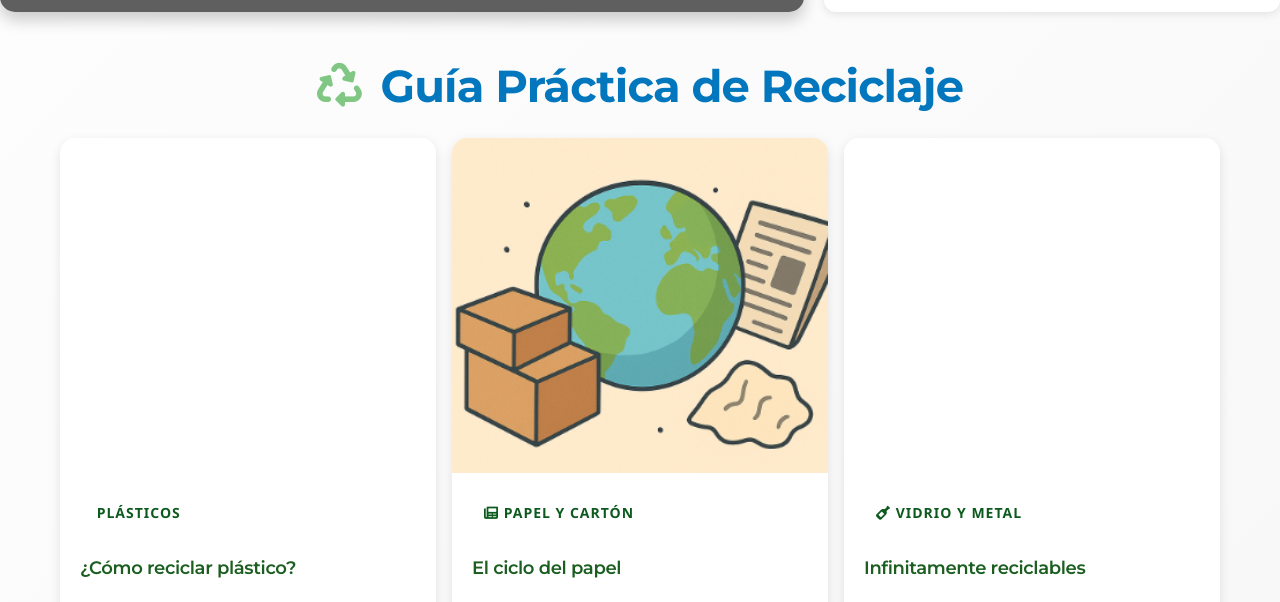
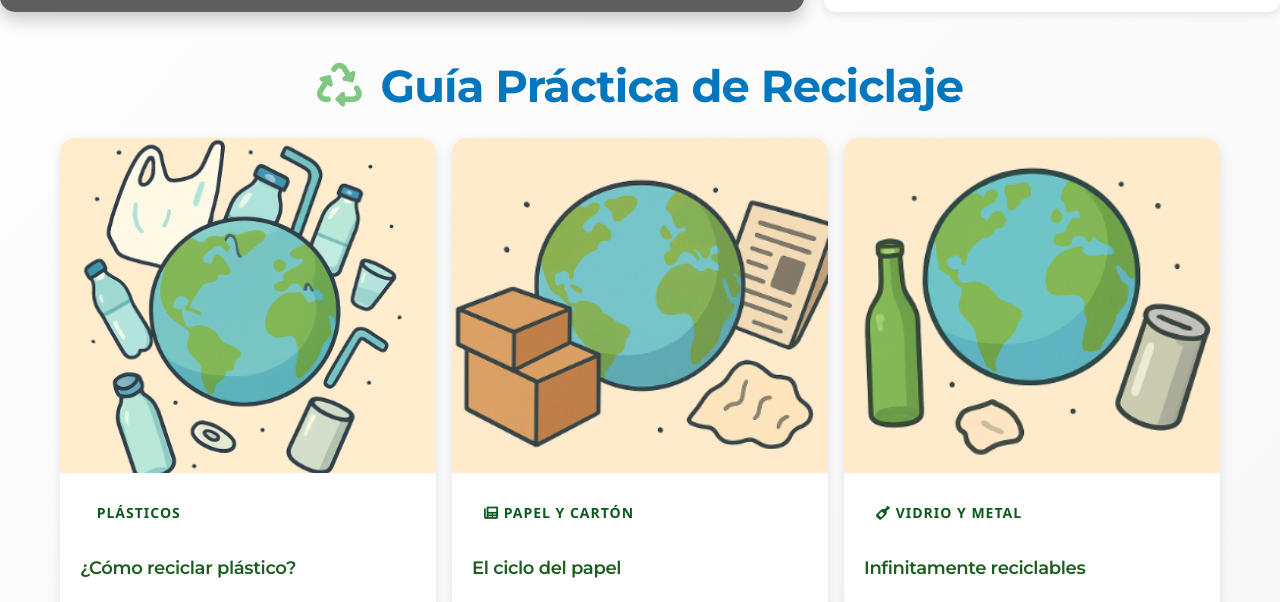
Before and after one commit to Alejosbar/ChaosProyect, a plain HTML site: page medio-ambiente.html in a window 1280 px wide. Shown: the part 690-1292 px from the top of the page. Drawn offline with nearby package versions, Linux system fonts and the light colour scheme; the site is published under a folder, as on GitHub Pages, so addresses that start at the root find nothing; some icons are missing.

Commit message:
Todas las imagenes

```diff
--- a/medio-ambiente.html
+++ b/medio-ambiente.html
@@ -88,7 +88,7 @@
         <h2 class="text-center mb-4"><i class="fas fa-recycle"></i> Guía Práctica de Reciclaje</h2>
     <section class="grid">
       <article class="card">
-        <div class="thumb" style="background-image: url('/img/plasticos.png'); height: 335px;"></div>
+        <div class="thumb" style="background-image: url('img/plasticos.png'); height: 335px;"></div>
         <div class="content">
           <div class="kicker"><i class="fas fa-bottle-water"></i> Plásticos</div>
           <h3>¿Cómo reciclar plástico?</h3>
@@ -106,7 +106,7 @@
         </div>
       </article>
       <article class="card">
-        <div class="thumb" style="background-image: url('/img/Basureroproyecto.png'); height: 335px;"></div>
+        <div class="thumb" style="background-image: url('img/Basureroproyecto.png'); height: 335px;"></div>
         <div class="content">
           <div class="kicker"><i class="fas fa-wine-bottle"></i> Vidrio y Metal</div>
           <h3>Infinitamente reciclables</h3>
```
